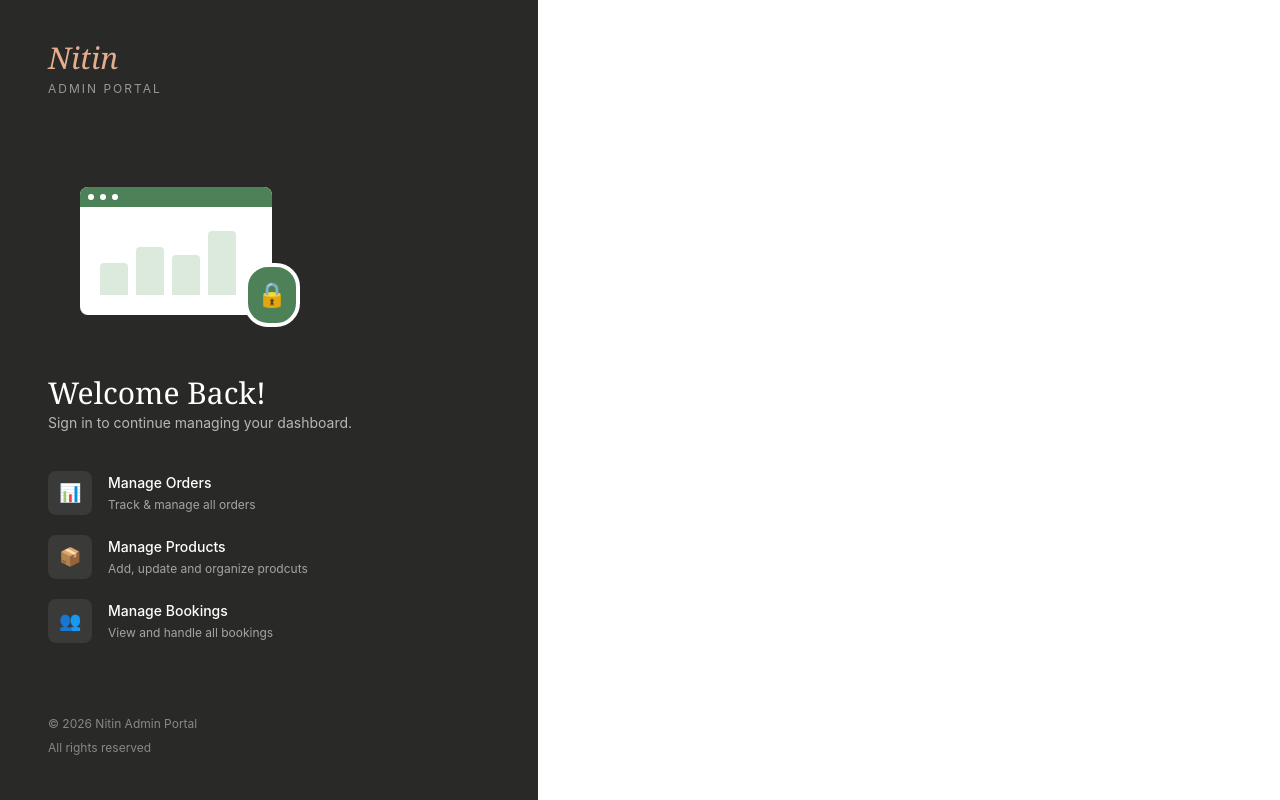
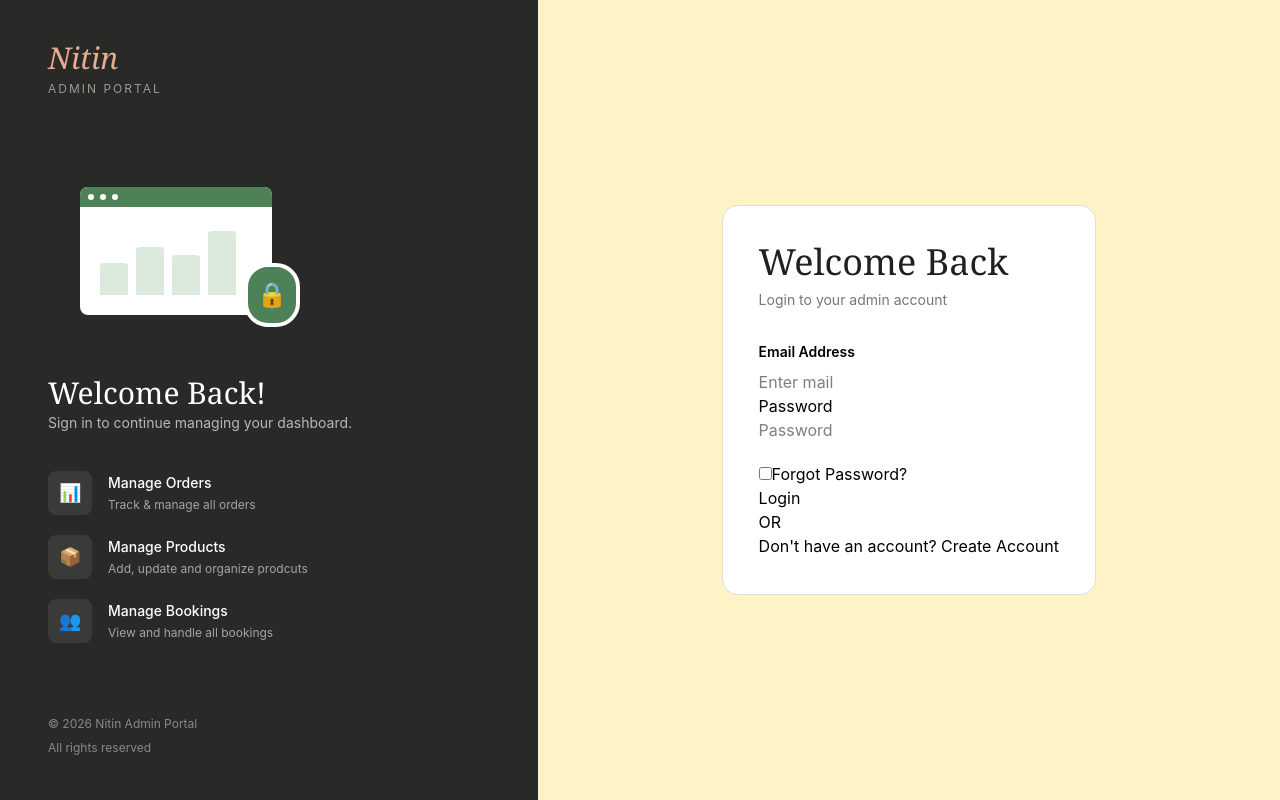
Before and after one commit to KinCode36/FlowerShop, a React (Vite) app: page /userinformation in a window 1280 px wide. Built offline with nearby package versions, Linux system fonts and the light colour scheme.

Commit message:
Create a login form

```diff
--- a/src/Components/Login/CreateAccount/CreateAccount.jsx
+++ b/src/Components/Login/CreateAccount/CreateAccount.jsx
@@ -0,0 +1,12 @@
+import React from 'react'
+import LeftSidePanel from '../LeftSidePanel/LeftSidePanel'
+
+const CreateAccount = () => {
+  return (
+    <div>
+    <LeftSidePanel/>
+    </div>
+  )
+}
+
+export default CreateAccount
--- a/src/Components/Login/LoginPages/LoginPages.jsx
+++ b/src/Components/Login/LoginPages/LoginPages.jsx
@@ -3,8 +3,50 @@ import LeftSidePanel from '../LeftSidePanel/LeftSidePanel'
 
 const LoginPages = () => {
   return (
-    <div>
-      <LeftSidePanel />
+    <div className='bg-[#f5f4f0] min-h-screen w-full overflow-x-hidden'>
+      <div className='flex flex-col lg:flex-row'>
+        <LeftSidePanel />
+        <main className='flex flex-1 w-full justify-center items-center px-4 py-8 sm:px-6 md:px-10 lg:px-12 xl:px-16 2xl:px-20 bg-amber-100'>
+          <div className='bg-white max-w-[480px] rounded-2xl border border-[#dfded9] p-5 shadow-[0_12px_35px_rbga(0,0,0,0,0.86)] sm:p-7 md:p-8 lg:p-9'>
+            <div className='mb-7 sm:mb-8'>
+              <div>
+                <h1 className='font-serif text-3xl font-normal text-[#20201f] sm:text-4xl'>Welcome Back</h1>
+              </div>
+              <div>
+                <p className='text-sm text-[#777771] mt-2'>Login to your admin account</p>
+              </div>
+            </div>
+            <form>
+              <div className='mb-5'>
+                <label className='mb-2 block text-sm font-semibold'>Email Address</label>
+                <div>
+                  <input type="text" placeholder='Enter mail' />
+                </div>
+                <label>Password</label>
+                <div>
+                  <input type="text" placeholder='Password' />
+                </div>
+              </div>
+              <div>
+                <input type="checkbox" placeholder='Remember me' />
+                <a href="">Forgot Password?</a>
+              </div>
+              <div>
+                <button>Login</button>
+              </div>
+            </form>
+            <div>
+              <div></div>
+              <div>OR</div>
+              <div></div>
+            </div>
+            <div>
+              <span>Don't have an account? </span>
+              <a href="">Create Account</a>
+            </div>
+          </div>
+        </main>
+      </div>
     </div>
   )
 }
```
